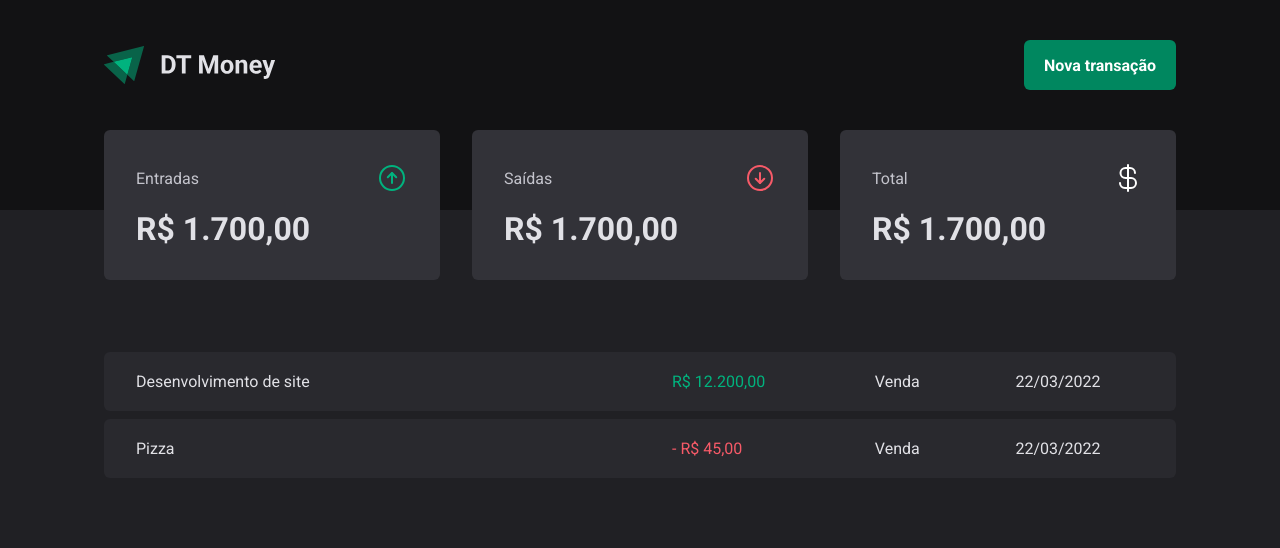
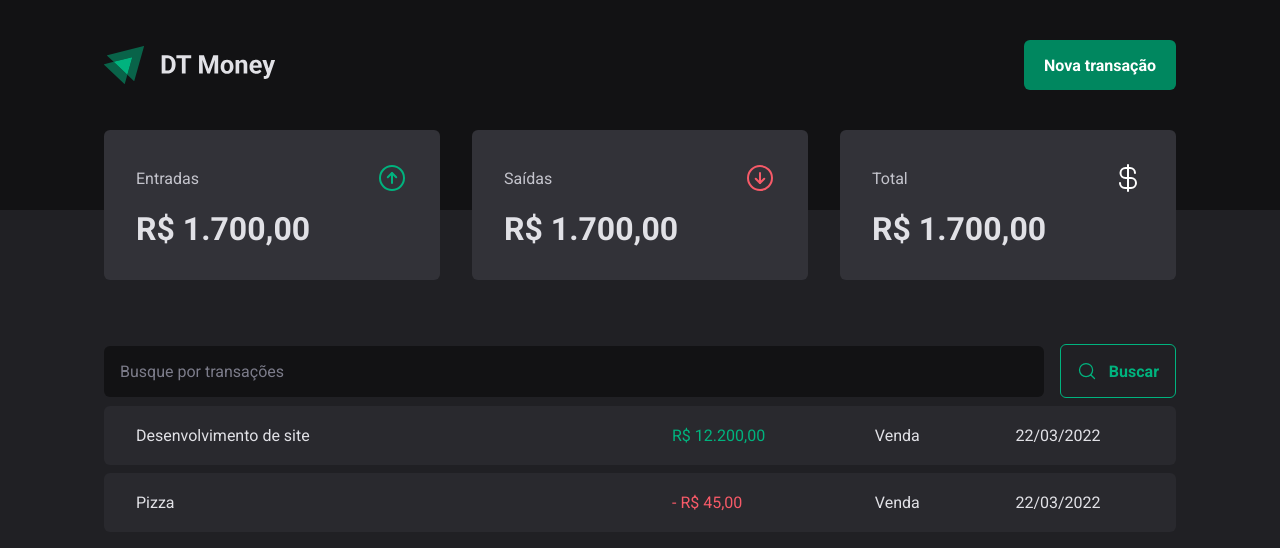
Before and after one commit to lucastheldl/React-DT-Money, a React (Vite) app: page / in a window 1280 px wide. Shown: the top 548 px of the page. Built offline with nearby package versions, Linux system fonts and the light colour scheme.

Commit message:
feat: create search form

```diff
--- /dev/null
+++ b/src/pages/Transactions/components/SearchForm/index.tsx
@@ -0,0 +1,14 @@
+import { MagnifyingGlass } from "phosphor-react";
+import { SearchFormContainer } from "./style";
+
+export function SearchForm() {
+  return (
+    <SearchFormContainer>
+      <input placeholder="Busque por transações" />
+      <button>
+        <MagnifyingGlass size={20} />
+        Buscar
+      </button>
+    </SearchFormContainer>
+  );
+}
--- /dev/null
+++ b/src/pages/Transactions/components/SearchForm/style.ts
@@ -0,0 +1,42 @@
+import { styled } from "styled-components";
+
+export const SearchFormContainer = styled.form`
+  display: flex;
+  align-items: center;
+  gap: 1rem;
+
+  input {
+    flex: 1;
+    border-radius: 6px;
+    border: 0;
+    background-color: ${(props) => props.theme["gray-900"]};
+    color: ${(props) => props.theme["gray-300"]};
+    padding: 1rem;
+
+    &::placeholder {
+      color: ${(props) => props.theme["gray-500"]};
+    }
+  }
+
+  button {
+    display: flex;
+    align-items: center;
+    gap: 0.75rem;
+
+    border: 0;
+    padding: 1rem;
+    background: transparent;
+    border: 1px solid ${(props) => props.theme["green-300"]};
+    color: ${(props) => props.theme["green-300"]};
+
+    font-weight: bold;
+    border-radius: 6px;
+
+    &:hover {
+      background: ${(props) => props.theme["green-500"]};
+      border-color: ${(props) => props.theme["green-500"]};
+      color: ${(props) => props.theme.white};
+      transition: background-color 0.2s, color 0.2s, border-color 0.2s;
+    }
+  }
+`;
--- a/src/pages/Transactions/index.tsx
+++ b/src/pages/Transactions/index.tsx
@@ -1,5 +1,6 @@
 import { Header } from "../../components/Header";
 import { Summary } from "../../components/Summary";
+import { SearchForm } from "./components/SearchForm";
 import {
   PriceHightlight,
   TransactionContainer,
@@ -11,8 +12,8 @@
     <div className="">
       <Header />
       <Summary />
-
       <TransactionContainer>
+        <SearchForm />
         <TransactionsTable>
           <tbody>
             <tr>
--- a/src/pages/Transactions/styles.ts
+++ b/src/pages/Transactions/styles.ts
@@ -1,4 +1,4 @@
-import { css, styled } from "styled-components";
+import { styled } from "styled-components";
 
 export const TransactionContainer = styled.main`
   width: 100%;
```
